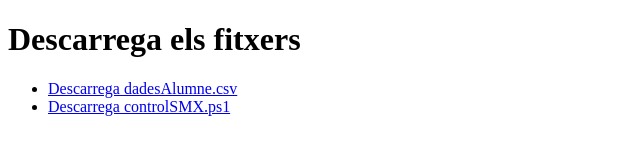
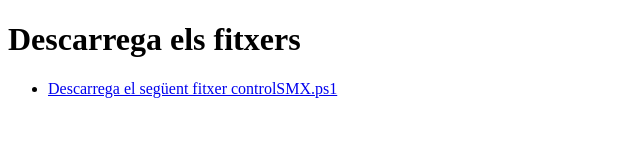
Before and after one commit to joanpardogine/fitxers-smx2, a plain HTML site: page index.html in a window 1280 px wide. Shown: the whole page, without its empty margins (0-640 px from the left). Drawn offline with Linux system fonts and the light colour scheme.

```diff
--- a/index.html
+++ b/index.html
@@ -8,8 +8,7 @@
 <body>
     <h1>Descarrega els fitxers</h1>
     <ul>
-        <li><a href="dadesAlumne.csv" download>Descarrega dadesAlumne.csv</a></li>
-        <li><a href="controlSMX.ps1" download>Descarrega controlSMX.ps1</a></li>
+        <li><a href="controlSMX.ps1" download>Descarrega el següent fitxer controlSMX.ps1</a></li>
         <!-- Afegir més enllaços de fitxers aquí -->
     </ul>
 </body>
```
